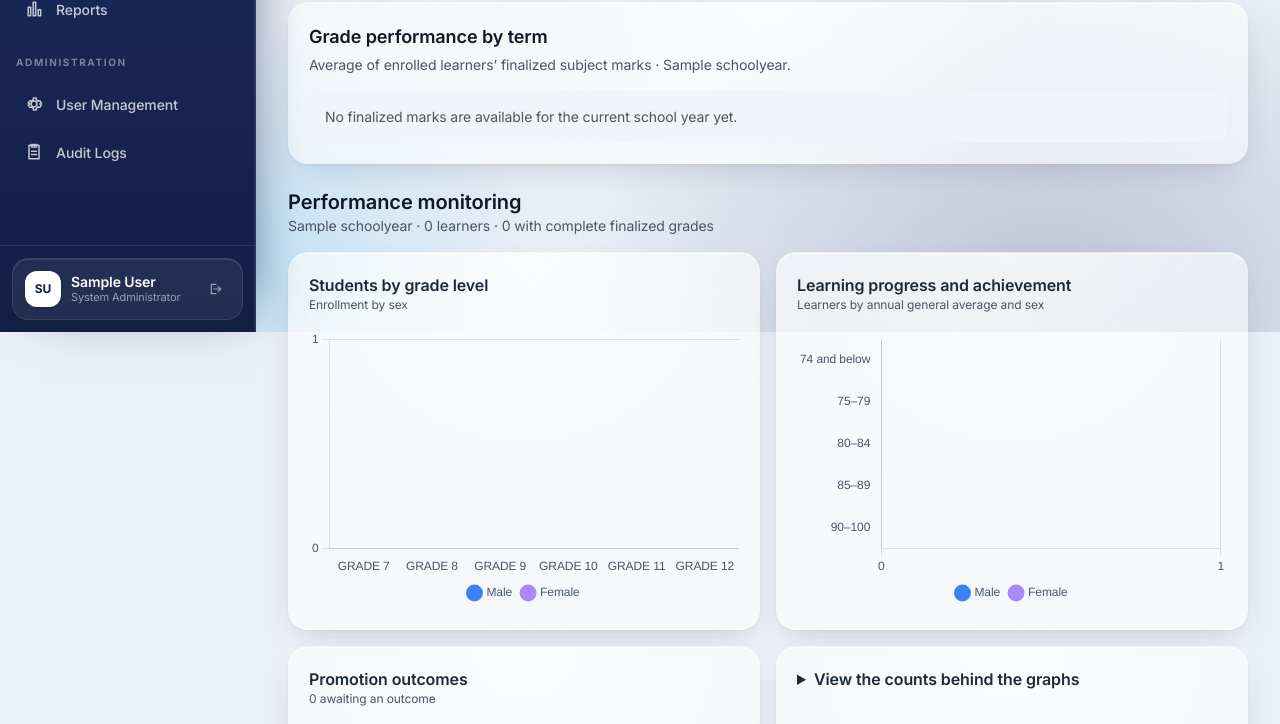
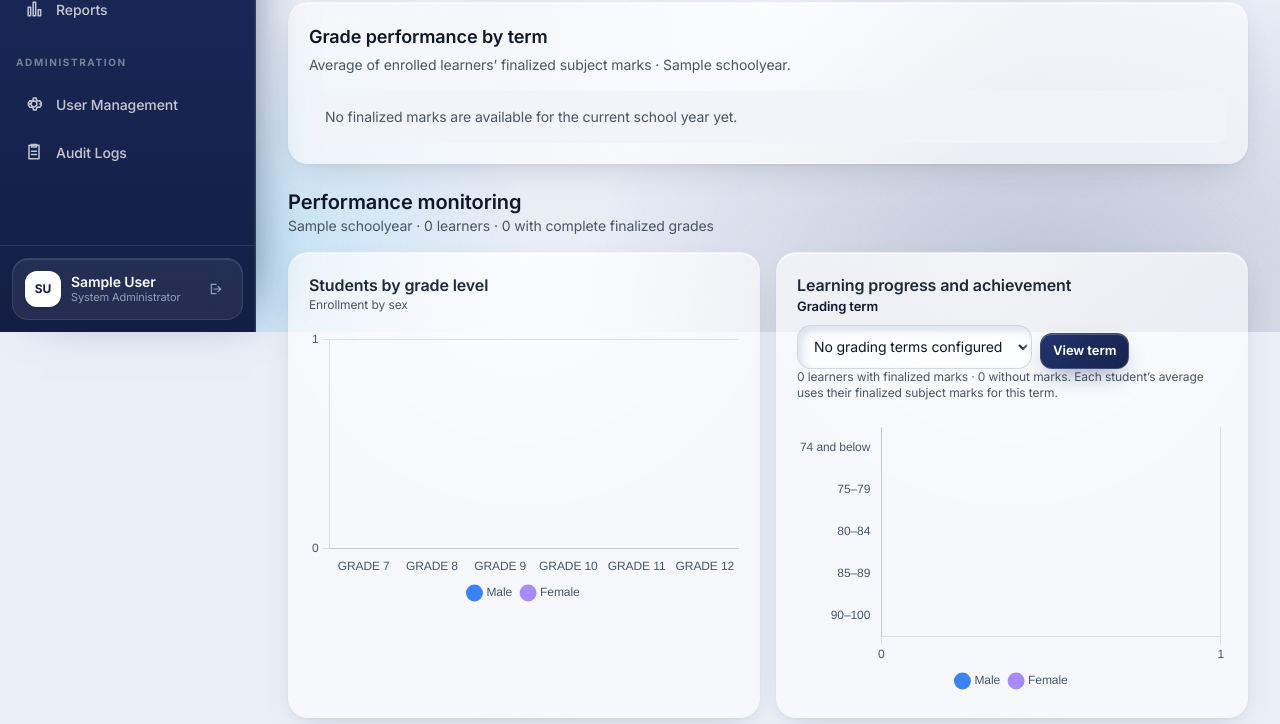
Before and after one commit to lanzy-lanzy/SMIS, a Django app: page /dashboard/ in a window 1280 px wide. Shown: the part 468-1192 px from the top of the page. Run offline with Django 5.2, Linux system fonts and the light colour scheme; a user stored in the database is signed in; tables that the repository leaves empty hold one stand-in row (values such as "Sample post").

Commit message:
Show achievement bands by selected grading term

```diff
--- a/dashboard/performance.py
+++ b/dashboard/performance.py
@@ -6,6 +6,39 @@ from django.db.models.functions import Coalesce
 
 from academics.models import GradeLevel
 from grades.mapeh import is_mapeh_subject, mapeh_component, merge_mapeh_grades
+
+
+def term_achievement(school_year, learners, official_grades, requested_period):
+    periods = list(school_year.grading_periods.all()) if school_year else []
+    selected = next((period for period in periods if str(period.pk) == requested_period), None)
+    selected = selected or next((period for period in periods if period.is_current), None) or next(iter(periods), None)
+    counts = [{'male': 0, 'female': 0, 'total': 0} for _ in range(5)]
+    subjects_by_student = defaultdict(lambda: defaultdict(dict))
+    sexes = dict(learners.values_list('pk', 'sex'))
+    if selected:
+        grades = official_grades.filter(
+            student__in=learners, grading_period=selected, quarter_grade__gt=0, quarter_grade__lte=100,
+        ).order_by().values_list('student_id', 'subject_id', 'subject__name', 'component', 'quarter_grade')
+        for student, subject, name, component, mark in grades:
+            subjects_by_student[student][(subject, name)][component] = mark
+    included = 0
+    for student, subjects in subjects_by_student.items():
+        marks = _complete_subject_marks(subjects)
+        if not marks:
+            continue
+        average = mean(marks).quantize(Decimal('1'), rounding=ROUND_HALF_UP)
+        band = sum(average >= threshold for threshold in (75, 80, 85, 90))
+        counts[band]['total'] += 1
+        sex = {'M': 'male', 'F': 'female'}.get(sexes[student])
+        if sex:
+            counts[band][sex] += 1
+        included += 1
+    labels = ['74 and below', '75–79', '80–84', '85–89', '90–100']
+    return {
+        'periods': periods, 'selected': selected, 'counts': counts,
+        'rows': list(zip(labels, counts)), 'included': included,
+        'missing': len(sexes) - included,
+    }
 
 
 def grade_performance(school_year, learners, official_grades):
--- a/dashboard/views.py
+++ b/dashboard/views.py
@@ -10,7 +10,7 @@ from academics.models import (
 )
 from accounts.models import User, AuditLog
 from form137.models import Form137Record
-from .performance import grade_performance
+from .performance import grade_performance, term_achievement
 from reports.sf6 import build_sf6_summary
 
 
@@ -166,6 +166,7 @@ def index(request):
     ]
 
     return render(request, 'dashboard/index.html', {
+        'term_achievement': term_achievement(current_sy, learners, official_grades, request.GET.get('achievement_term')) if request.user.is_admin else None,
         'sf6_monitoring': build_sf6_summary(current_sy) if request.user.is_admin else None,
         'performance_groups': grade_performance(current_sy, learners, official_grades) if request.user.is_admin else None,
         'total_students': total_students,
--- a/templates/dashboard/partials/sf6_monitoring.html
+++ b/templates/dashboard/partials/sf6_monitoring.html
@@ -11,7 +11,17 @@
         </div>
         <div class="surface-card p-5">
             <h3 class="font-semibold">Learning progress and achievement</h3>
-            <p class="text-xs text-gray-600 dark:text-gray-300 mb-4">Learners by annual general average and sex</p>
+            <form method="get" class="flex flex-wrap items-end gap-2 my-3">
+                <label class="table-filter-field">Grading term
+                    <select name="achievement_term" class="px-3 py-2">
+                        {% for period in term_achievement.periods %}
+                        <option value="{{ period.pk }}" {% if period == term_achievement.selected %}selected{% endif %}>{{ period.name }}{% if period.is_current %} (Current){% endif %}</option>
+                        {% empty %}<option value="">No grading terms configured</option>{% endfor %}
+                    </select>
+                </label>
+                <button type="submit" class="btn btn-primary btn-sm">View term</button>
+            </form>
+            <p class="text-xs text-gray-600 dark:text-gray-300 mb-4">{{ term_achievement.included }} learners with finalized marks · {{ term_achievement.missing }} without marks. Each student’s average uses their finalized subject marks for this term.</p>
             <div style="position:relative;height:280px"><canvas id="sf6Achievement" role="img" aria-label="Achievement bands by sex"></canvas></div>
         </div>
         <div class="surface-card p-5">
@@ -24,16 +34,24 @@
             <div class="overflow-x-auto mt-4">
                 <table class="data-table">
                     <thead><tr><th class="text-left p-2">Measure</th><th class="p-2">Male</th><th class="p-2">Female</th><th class="p-2">Total</th></tr></thead>
-                    <tbody>{% for row in sf6_monitoring.rows %}{% if row.kind != 'section' %}
+                    <tbody>{% for row in sf6_monitoring.rows %}{% if row.kind == 'total' or row.label == 'PROMOTED' or row.label == 'CONDITIONAL' or row.label == 'RETAINED' %}
                     <tr><th class="text-left p-2">{{ row.label }}</th><td class="p-2">{{ row.total.male }}</td><td class="p-2">{{ row.total.female }}</td><td class="p-2">{{ row.total.total }}</td></tr>
                     {% endif %}{% endfor %}</tbody>
                 </table>
+                <p class="mt-4 font-semibold">{{ term_achievement.selected.name|default:"Term achievement" }}</p>
+                <table class="data-table">
+                    <thead><tr><th class="text-left p-2">Average</th><th class="p-2">Male</th><th class="p-2">Female</th><th class="p-2">Total</th></tr></thead>
+                    <tbody>{% for label, count in term_achievement.rows %}
+                    <tr><th class="text-left p-2">{{ label }}</th><td class="p-2">{{ count.male }}</td><td class="p-2">{{ count.female }}</td><td class="p-2">{{ count.total }}</td></tr>
+                    {% endfor %}</tbody>
+                </table>
             </div>
-            <p class="mt-3 text-xs text-gray-600 dark:text-gray-300">Achievement uses complete finalized annual grades. Promotion outcomes include recorded promotions. {{ sf6_monitoring.ungraded_total }} learners have incomplete finalized grades.</p>
+            <p class="mt-3 text-xs text-gray-600 dark:text-gray-300">Term averages round to a whole number for achievement bands. Promotion outcomes include recorded promotions.</p>
         </details>
     </div>
 </section>
 {{ sf6_monitoring|json_script:"sf6-monitoring-data" }}
+{{ term_achievement.counts|json_script:"term-achievement-data" }}
 <script>
 (() => {
     if (!window.Chart) return;
@@ -60,7 +78,7 @@
         });
     }
     bars('sf6Enrollment', summary.levels.map(level => level.label), enrollment.cells, false);
-    bars('sf6Achievement', ['74 and below', '75–79', '80–84', '85–89', '90–100'], rows.slice(3).map(row => row.total), true);
+    bars('sf6Achievement', ['74 and below', '75–79', '80–84', '85–89', '90–100'], JSON.parse(document.getElementById('term-achievement-data').textContent), true);
     new Chart(document.getElementById('sf6Outcomes'), {
         type: 'doughnut',
         data: {
```
